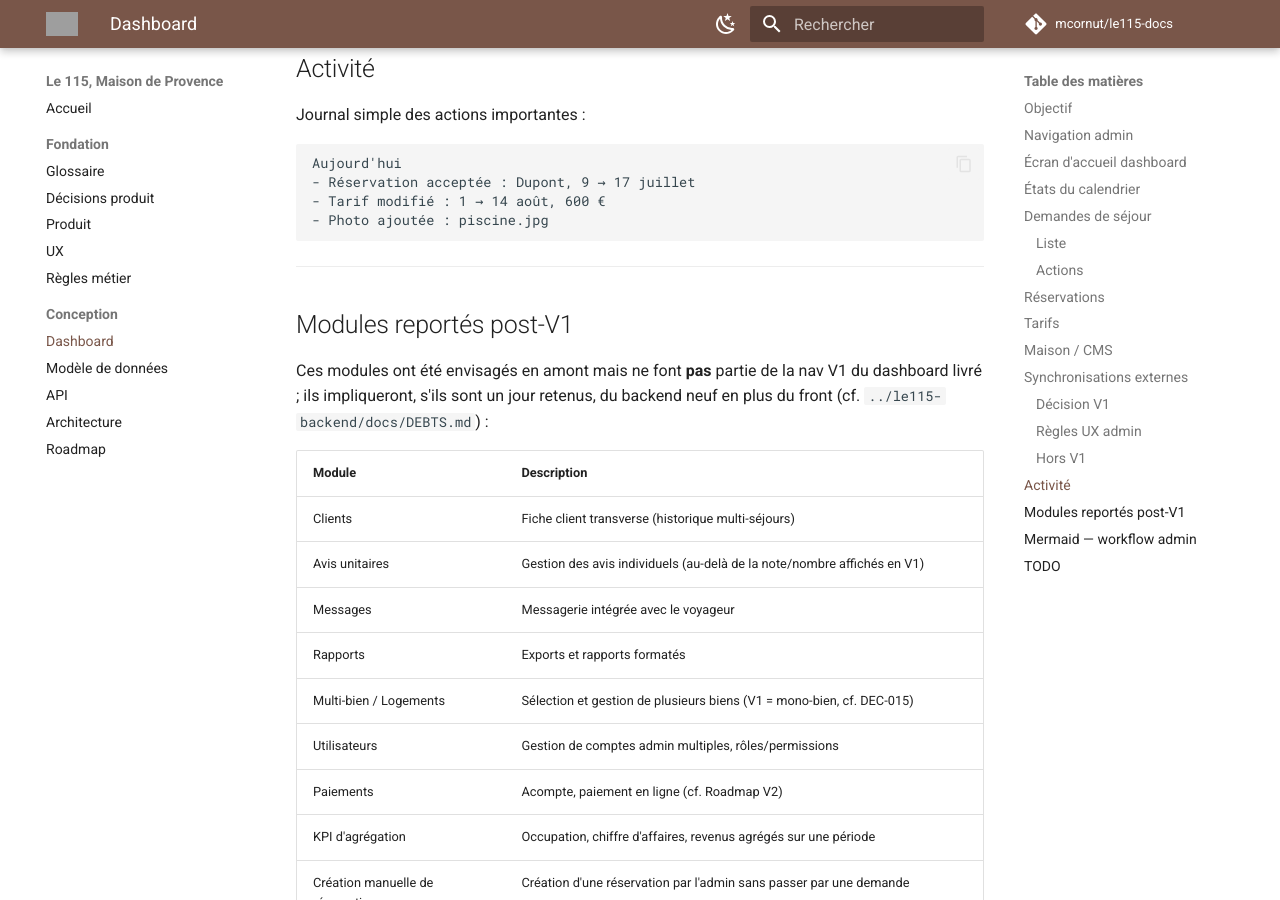
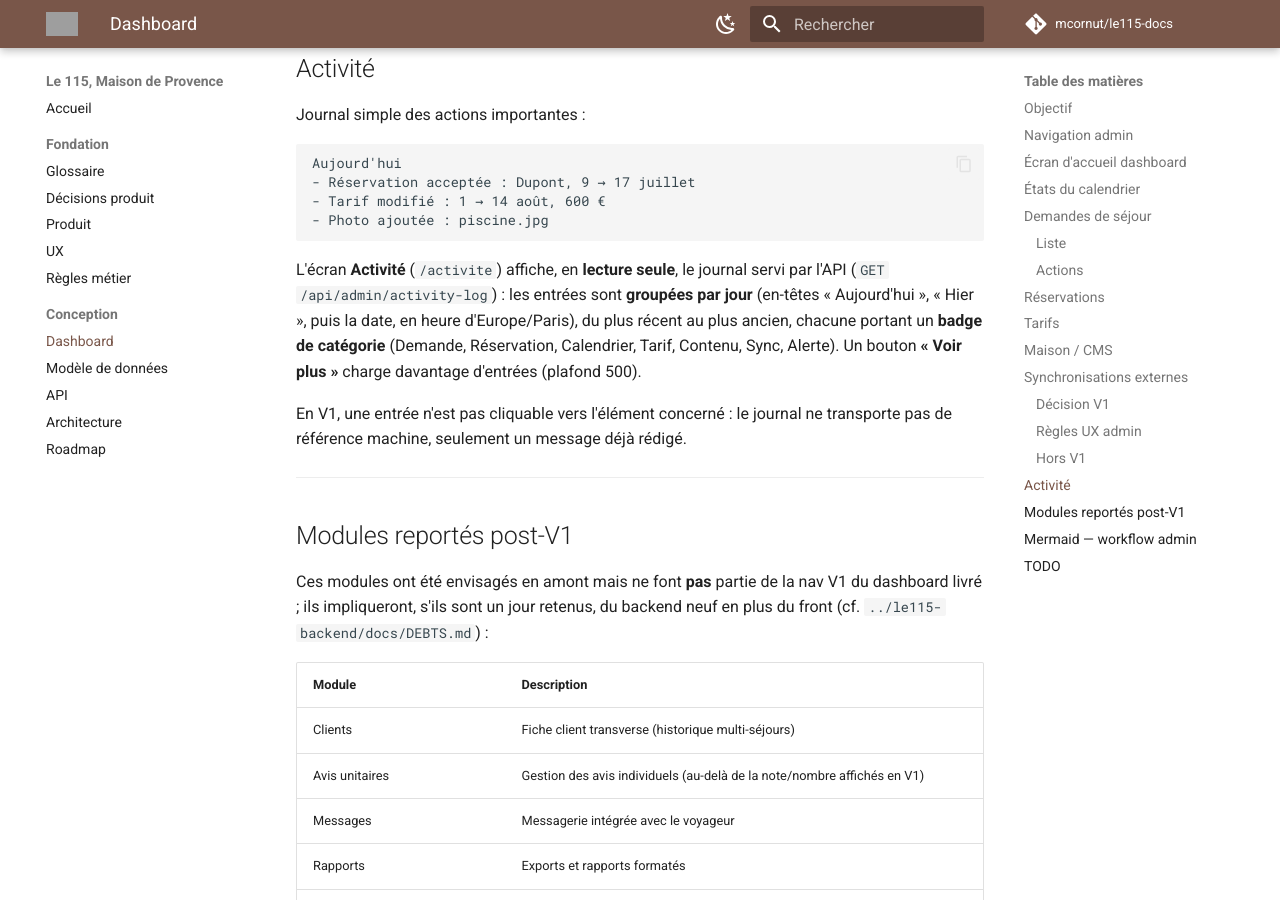
Before and after one commit to mcornut/le115-docs, an MkDocs documentation site: the page built from docs/04-Dashboard.md, in a window 1280 px wide and 900 px high, scrolled down 5302 px. Built offline with MkDocs 1.6.1 and Material for MkDocs 9.7.7, drawn with Linux system fonts in a browser that asks for light colours; comment, search, counter and statistics services are not loaded; grey boxes are pictures that could not be loaded.

Commit message:
docs(dashboard): module Activité (journal groupé par jour, badges, voir plus)
Co-Authored-By: Claude Opus 4.8 <noreply@anthropic.com>

````diff
--- a/docs/04-Dashboard.md
+++ b/docs/04-Dashboard.md
@@ -225,6 +225,16 @@ Aujourd'hui
 - Photo ajoutée : piscine.jpg
 ```
 
+L'écran **Activité** (`/activite`) affiche, en **lecture seule**, le journal
+servi par l'API (`GET /api/admin/activity-log`) : les entrées sont **groupées
+par jour** (en-têtes « Aujourd'hui », « Hier », puis la date, en heure
+d'Europe/Paris), du plus récent au plus ancien, chacune portant un **badge de
+catégorie** (Demande, Réservation, Calendrier, Tarif, Contenu, Sync, Alerte).
+Un bouton **« Voir plus »** charge davantage d'entrées (plafond 500).
+
+En V1, une entrée n'est pas cliquable vers l'élément concerné : le journal ne
+transporte pas de référence machine, seulement un message déjà rédigé.
+
 ---
 
 ## Modules reportés post-V1
@@ -274,4 +284,4 @@ flowchart TD
 - [x] Créer l'écran calendrier (grille mensuelle, blocages manuels).
 - [x] Créer l'éditeur de tarifs.
 - [ ] Créer l'éditeur de contenus.
-- [ ] Créer le journal d'activité.
+- [x] Créer le journal d'activité.
````
